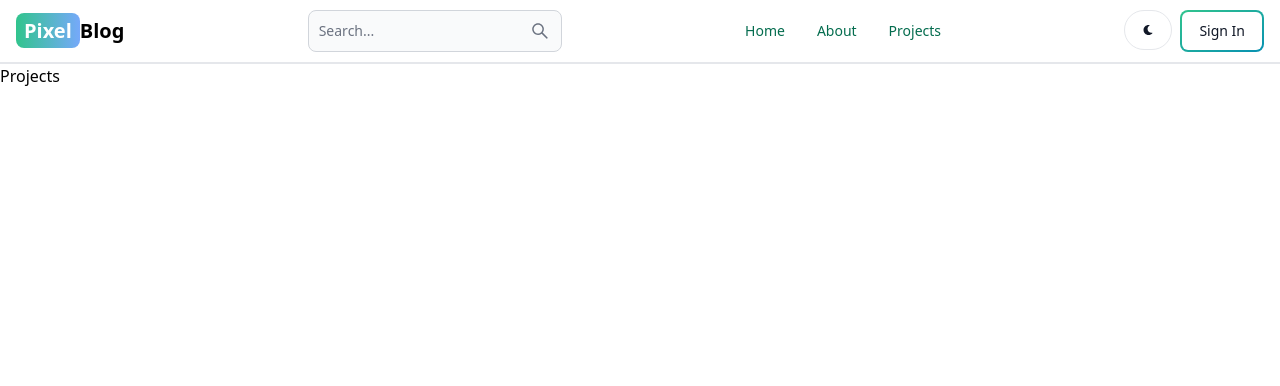
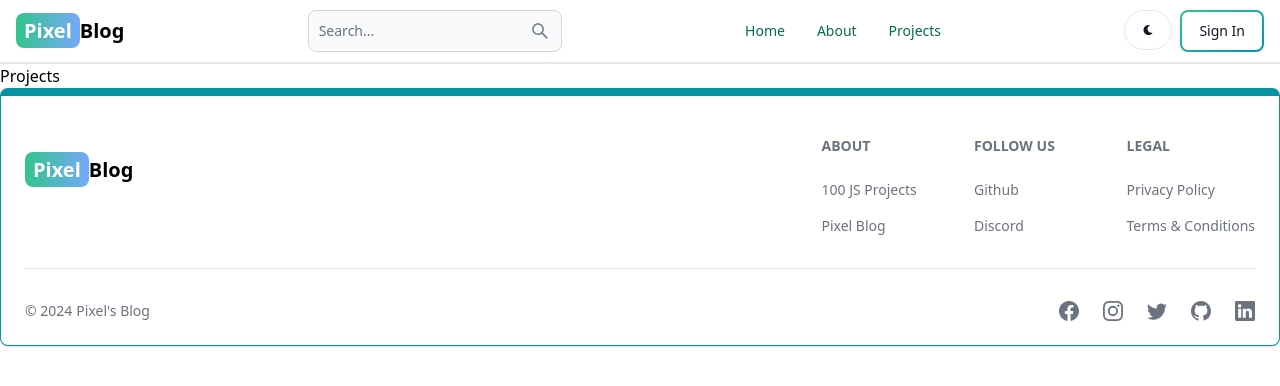
Before and after one commit to visha1002/mern-blog, a React (Vite) app in the folder client/: page /projects in a window 1280 px wide. Shown: the top 386 px of the page. Built offline with nearby package versions, Linux system fonts and the light colour scheme.

Commit message:
create and add the footer component

```diff
--- a/client/src/App.jsx
+++ b/client/src/App.jsx
@@ -6,6 +6,7 @@
 import Dashboard from "./pages/Dashboard.jsx";
 import Projects from "./pages/Projects.jsx";
 import Header from "./components/Header.jsx";
+import Footer from "./components/Footer.jsx";
 
 function App() {
   return (
@@ -19,6 +20,7 @@
         <Route path="/dashboard" element={<Dashboard />}></Route>
         <Route path="/projects" element={<Projects />}></Route>
       </Routes>
+      <Footer />
     </BrowserRouter>
   );
 }
--- /dev/null
+++ b/client/src/components/Footer.jsx
@@ -0,0 +1,87 @@
+import { Footer } from "flowbite-react";
+import { Link } from "react-router-dom";
+import {
+  BsFacebook,
+  BsInstagram,
+  BsTwitter,
+  BsGithub,
+  BsLinkedin,
+} from "react-icons/bs";
+
+export default function FooterCom() {
+  return (
+    <Footer container className="border border-t-8 border-teal-500">
+      <div className="w-full max-w-7xl mx-auto">
+        <div className="grid w-full justify-between sm:flex md:grid-cols-1">
+          <div className="mt-9">
+            <Link
+              to="/"
+              className="self-center whitespace-nowrap text-lg sm:text-xl font-semibold dark:text-white"
+            >
+              <span className="px-2 py-1 bg-gradient-to-r from-green-400 to-blue-400 rounded-lg text-white">
+                Pixel
+              </span>
+              Blog
+            </Link>
+          </div>
+          <div className="grid grid-cols-2 gap-8 mt-4 sm:grid-cols-3 sm:gap-6">
+            <div>
+              <Footer.Title title="About" />
+              <Footer.LinkGroup col>
+                <Footer.Link
+                  href="https://www.100jsprojects.com"
+                  target="_blank"
+                  rel="noopener noreferrer"
+                >
+                  100 JS Projects
+                </Footer.Link>
+                <Footer.Link
+                  href="/about"
+                  target="_blank"
+                  rel="noopener noreferrer"
+                >
+                  Pixel Blog
+                </Footer.Link>
+              </Footer.LinkGroup>
+            </div>
+            <div>
+              <Footer.Title title="Follow Us" />
+              <Footer.LinkGroup col>
+                <Footer.Link
+                  href="https://www.github.com"
+                  target="_blank"
+                  rel="noopener noreferrer"
+                >
+                  Github
+                </Footer.Link>
+                <Footer.Link href="#">Discord</Footer.Link>
+              </Footer.LinkGroup>
+            </div>
+            <div>
+              <Footer.Title title="Legal" />
+              <Footer.LinkGroup col>
+                <Footer.Link href="#">Privacy Policy</Footer.Link>
+                <Footer.Link href="#">Terms & Conditions</Footer.Link>
+              </Footer.LinkGroup>
+            </div>
+          </div>
+        </div>
+        <Footer.Divider />
+        <div className="w-full sm:flex sm:items-center sm:justify-between">
+          <Footer.Copyright
+            href="#"
+            by="Pixel's Blog"
+            year={new Date().getFullYear()}
+          />
+          <div className="flex gap-6 sm:mt-0 mt-4 sm:justify-center">
+            <Footer.Icon href="#" icon={BsFacebook} />
+            <Footer.Icon href="#" icon={BsInstagram} />
+            <Footer.Icon href="#" icon={BsTwitter} />
+            <Footer.Icon href="#" icon={BsGithub} />
+            <Footer.Icon href="#" icon={BsLinkedin} />
+          </div>
+        </div>
+      </div>
+    </Footer>
+  );
+}
```
